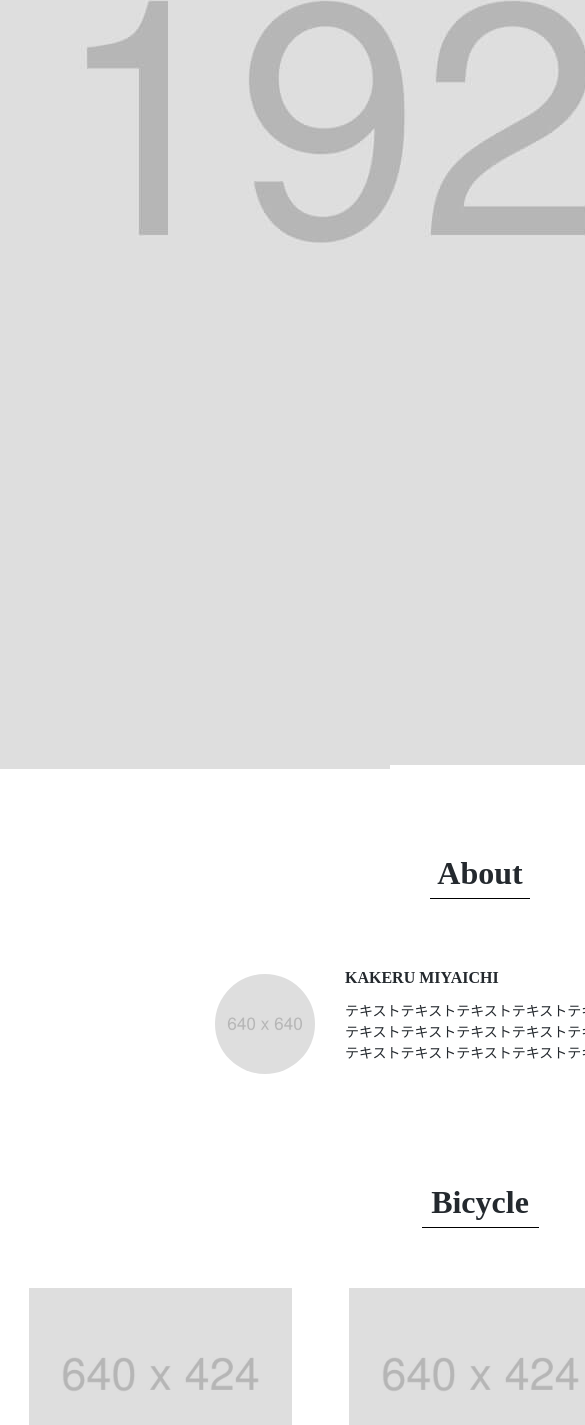
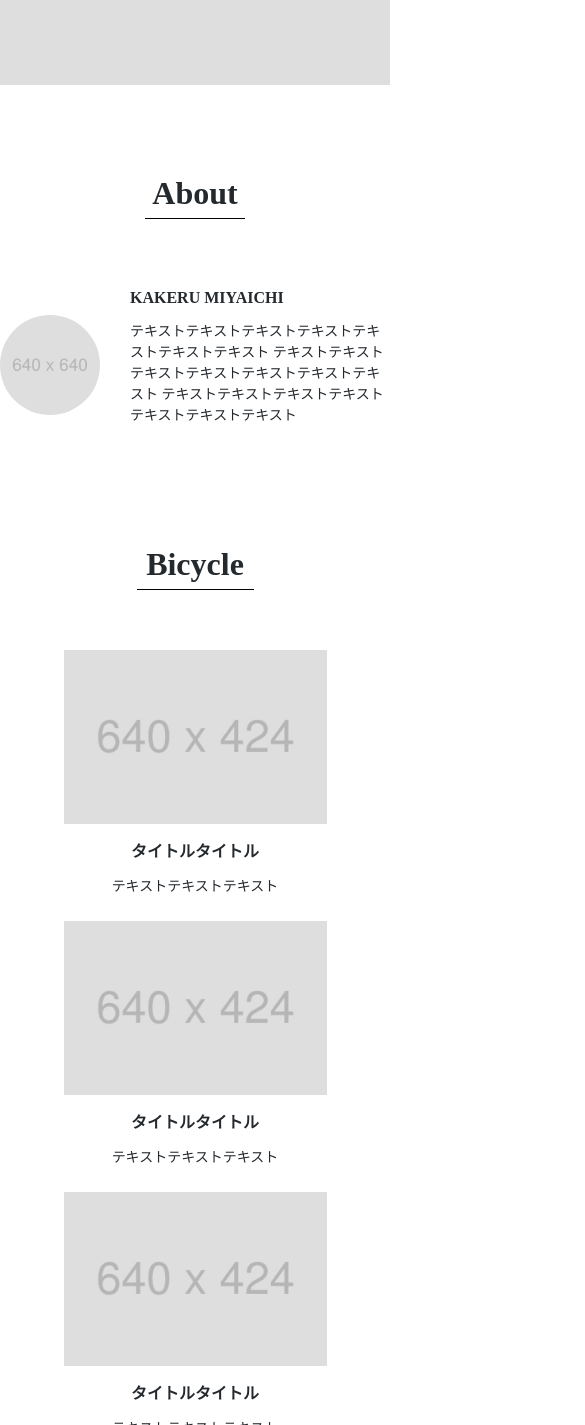
Before and after one commit to MegTakano/codestep-1, a plain HTML site: page coding/index.html in a window 390 px wide. Shown: the part 575-2000 px from the top of the page, 585 px wide, since content can reach past the window. Drawn offline with Linux system fonts and the light colour scheme.

Commit message:
Update style.css
change #KV part.

```diff
--- a/coding/style.css
+++ b/coding/style.css
@@ -61,13 +61,15 @@ main {
     padding: 0;
     border: 0;
 }
-#KV {
+#KV img {
     width: 100%;
-    min-height: 100vh;
-    background-repeat: no-repeat;
+    max-width: 1920px;
+    height: 600px;
+    object-fit: cover;
+ /*   background-repeat: no-repeat;
     background-size: cover;
     background-position: center;
-    background-image: url(img/mainvisual.jpg);
+    background-image: url(img/mainvisual.jpg); */
 }
 #about {
     width: 960px;
@@ -104,7 +106,8 @@ main {
     font-size: 16px;
 }
 #bicycle {
-    width: 960px;
+    width: 100%;
+    max-width: 960px;
     margin: 0 auto;
     padding: 0;
 }
@@ -123,7 +126,7 @@ main {
     padding: 0;
     text-align: center;
     display: flex;
-    justify-content: space-around;
+    justify-content: space-between;
 }
 #bicycle .bicycle-list .bicycle-contents {
     width: 30%;
@@ -143,3 +146,31 @@ footer {
     text-align: center;
     color: #24292E;
 }
+
+/* -- For SP -- */
+@media screen and (max-width: 960px) {
+header {
+    width: 100%;
+}
+#KV img {
+    height: calc(100vh-60px);
+}
+#about {
+    width: 100%;
+}
+
+#bicycle .bicycle-contents {
+    width: 100%;
+    max-width: 960px;
+}
+#bicycle .bicycle-list {
+    /*display: block;
+    margin: 0 auto;*/
+    width: 100%;
+    flex-direction: column;
+}
+#bicycle .bicycle-list .bicycle-contents {
+    width: 100%;
+    height: auto;
+}
+}
```
